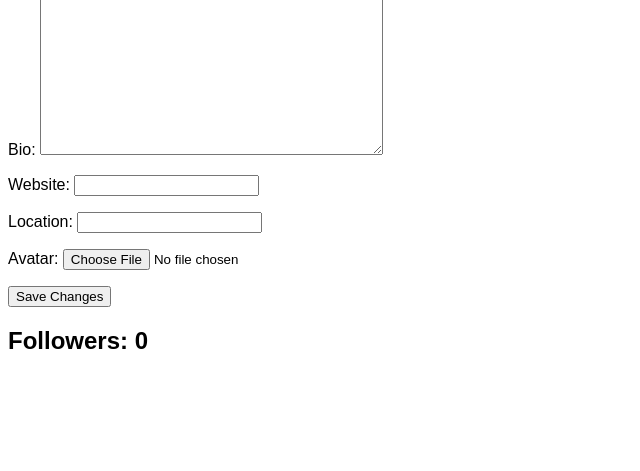
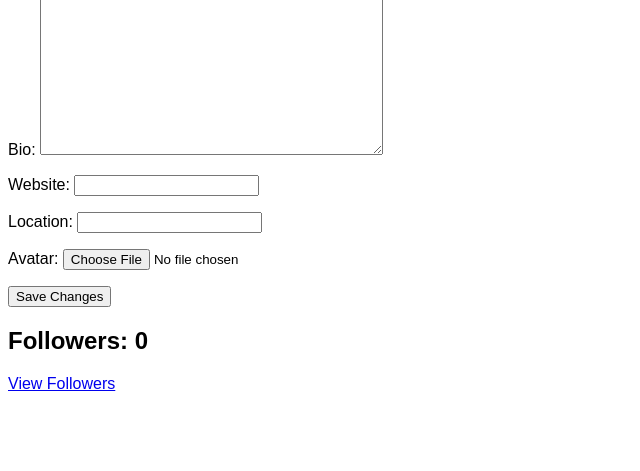
Before and after one commit to goat2130/Django-portfolio-first, a Django app: a page that uses myapp/templates/myapp/profile.html in a window 1280 px wide. Shown: the part 208-679 px from the top of the page, without its empty margins (0-640 px from the left). Run offline with Django 4.2, Linux system fonts and the light colour scheme; a user stored in the database is signed in; data comes from the database, SQL or seed files in the repository; both versions use the stored data as it was after the commit.

Commit message:
feat: #1.52 フォロワー表示を調整する

```diff
--- a/config/urls.py
+++ b/config/urls.py
@@ -2,7 +2,7 @@ from django.contrib import admin
 from django.urls import path, include
 from django.views.generic import RedirectView
 from django.contrib.auth.views import LoginView
-from myapp.views import SignUpView, profile, increment_views, ranking, my_posts, follow, unfollow
+from myapp.views import SignUpView, profile, increment_views, ranking, my_posts, follow, unfollow, followers
 
 urlpatterns = [
     path('admin/', admin.site.urls),
@@ -16,4 +16,5 @@ urlpatterns = [
     path('my_posts/', my_posts, name='my_posts'),
     path('follow/<str:username>/', follow, name='follow'),
     path('unfollow/<str:username>/', unfollow, name='unfollow'),
+    path('followers/<str:username>/', followers, name='followers'),
 ]
--- a/myapp/templates/myapp/profile.html
+++ b/myapp/templates/myapp/profile.html
@@ -35,6 +35,6 @@
 {% endif %}
 
 <h2>Followers: {{ followers_count }}</h2>
-
+<a href="{% url 'followers' username=profile.user.username %}">View Followers</a>
 
 {% endblock %}
--- a/myapp/views.py
+++ b/myapp/views.py
@@ -192,6 +192,8 @@ def profile(request, username):
         is_following = connection.following.filter(id=profile_user.id).exists()
         followers_count = Connection.objects.filter(following=profile_user).count()
 
+    followers = profile.followers.all
+
     context = {
         'form': form,
         'profile': profile,
@@ -265,3 +267,10 @@ def unfollow(request, username):
     followed_user.profile.followers_count -= 1
     followed_user.profile.save()
     return redirect('profile', username=username)
+
+@login_required
+def followers(request, username):
+    user = get_object_or_404(User, username=username)
+    followers = Connection.objects.filter(following=user)
+    context = {'user': user, 'followers': followers}
+    return render(request, 'myapp/followers.html', context)
```
Also changed, not shown: myapp/templates/myapp/followers.html (added, +12 -0 lines), db.sqlite3.
